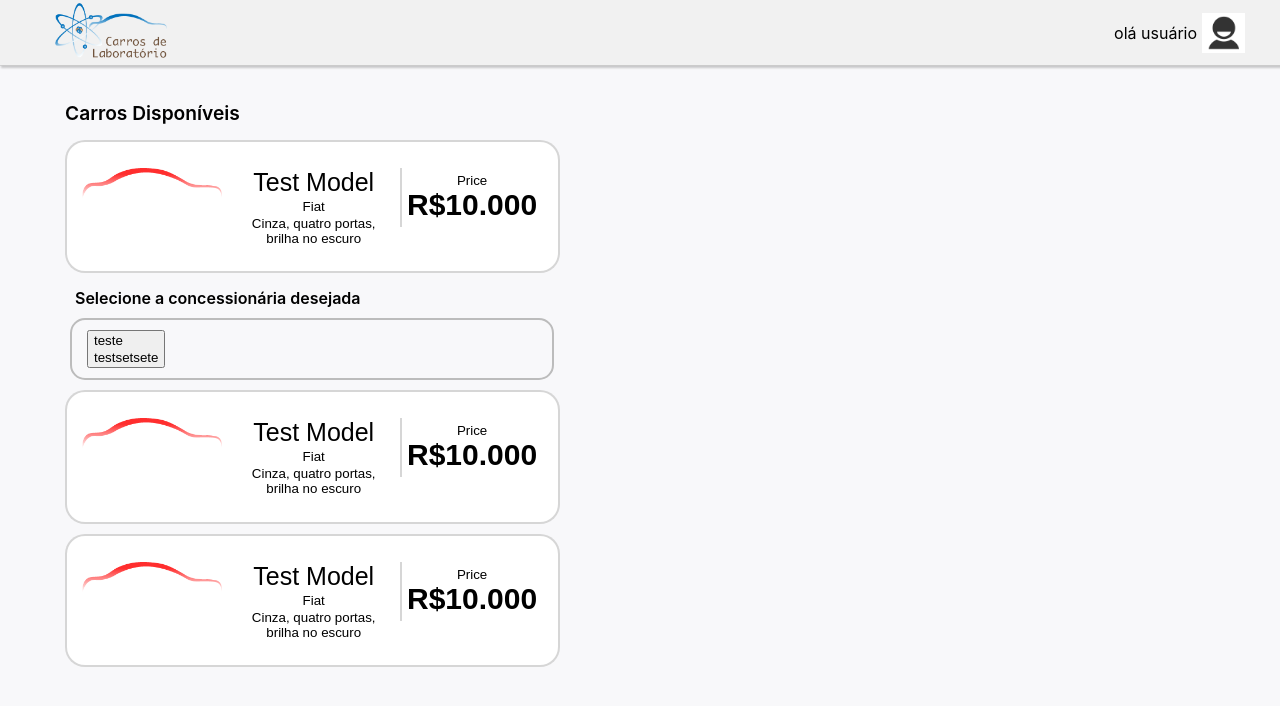
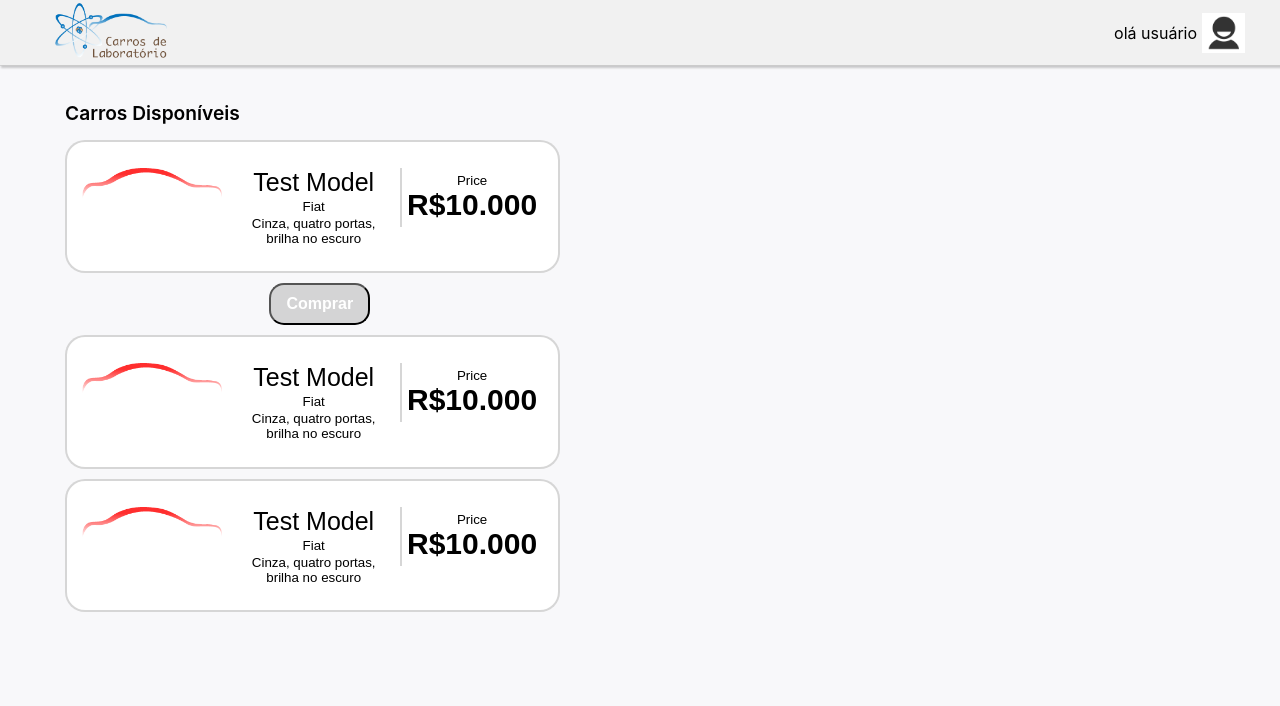
Before and after one commit to luizakobayashi/carros-de-laboratorio, a React (Create React App) app: page / in a window 1280 px wide. Both pictures are taken after a click on the button 312 px from the left and 206 px from the top of the page. Shown: the top 706 px of the page. Built offline with nearby package versions, Linux system fonts and the light colour scheme.

Commit message:
page adjust

```diff
--- a/src/Components/CarCard.jsx
+++ b/src/Components/CarCard.jsx
@@ -67,18 +67,22 @@ const useStyles = {
     fontWeight: "bold"
   },
 
-  dealerships: {
+  buy: {
     display: "flex",
     flexDirection: "column",
-    alignItems: "flex-start",
+    alignItems: "center",
     paddingLeft: "15px"
   },
 
-  dealershipsTitle: {
+  buyButton: {
+    fontSize: "initial",
+    padding: "10px 15px",
+    textDecoration: "none",
+    cursor: "pointer",
+    color: "white",
+    borderRadius: "15px",
     fontWeight: "600",
-    fontSize: "medium",
-    paddingLeft: "5px",
-    paddingTop: "5px"
+    backgroundColor: "#cccc"
   }
 };
 
@@ -112,11 +116,8 @@ const CarCard = ({ car }) => {
         </div>
       </button>
       {cardClicked ? (
-        <div style={useStyles.dealerships}>
-          <div style={useStyles.dealershipsTitle}>Selecione a concessionária desejada</div>
-          <DealershipCard
-            dealerships={[{ name: "teste", address: "testsetsete" }]}
-          ></DealershipCard>
+        <div style={useStyles.buy}>
+          <input type="button" value="Comprar" style={useStyles.buyButton} />
         </div>
       ) : null}
     </section>
```
